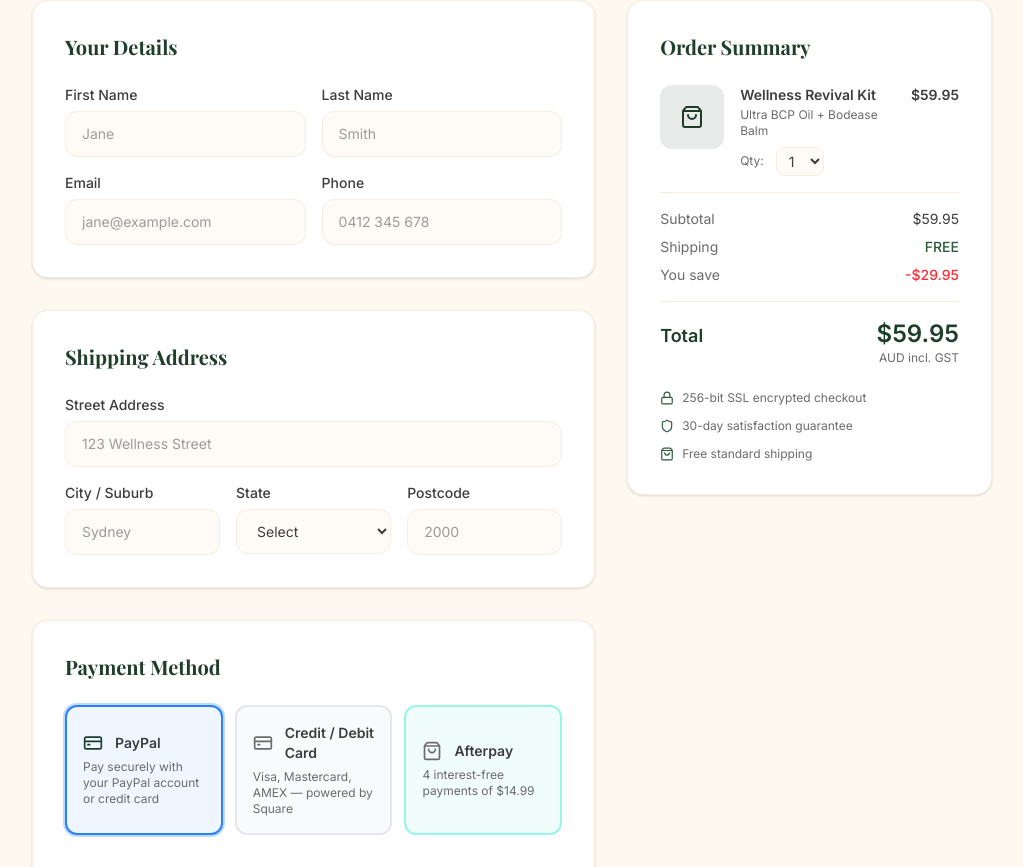
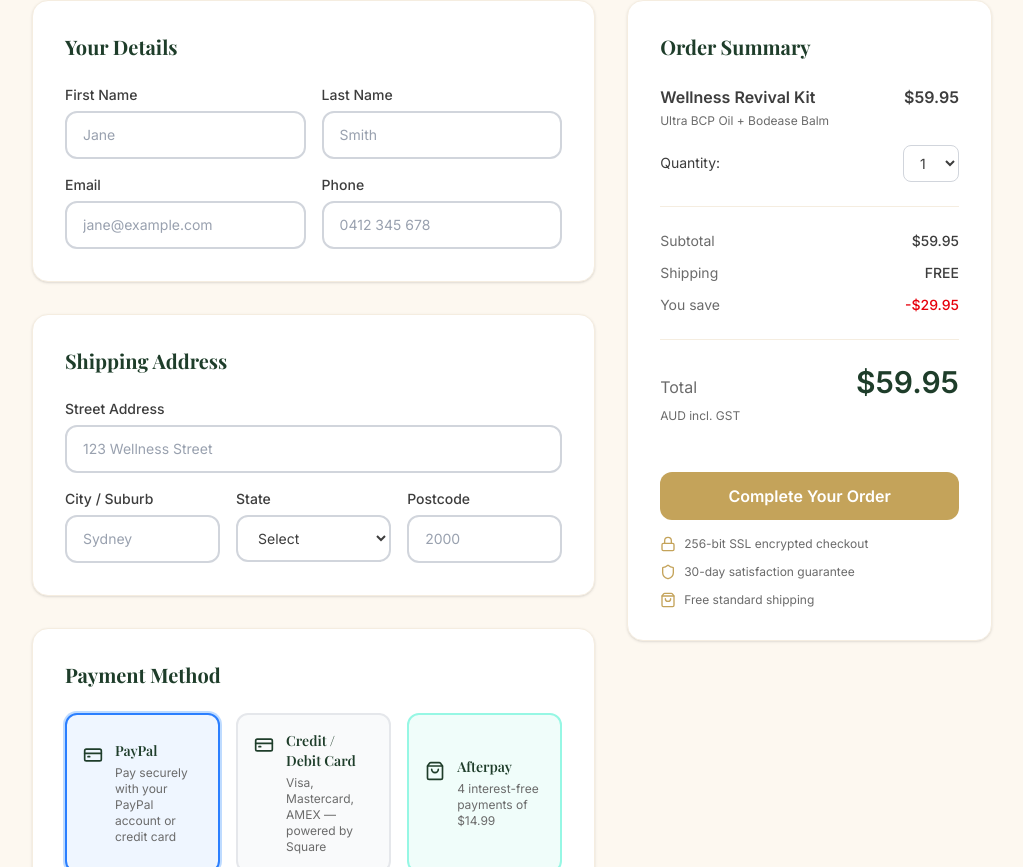
Before and after one commit to Wellnessrevival/wellness-revival, a React (Vite) app: page / in a window 1280 px wide. Shown: the part 5953-6820 px from the top of the page, without its empty margins (128-1151 px from the left). Built offline with nearby package versions, Linux system fonts and the light colour scheme.

Commit message:
Fix form field styling - make inputs clearly visible and editable

```diff
--- a/src/components/Checkout.jsx
+++ b/src/components/Checkout.jsx
@@ -265,7 +265,7 @@ export default function Checkout() {
                       value={formData.firstName}
                       onChange={handleInputChange}
                       required
-                      className="w-full px-4 py-3 rounded-xl border border-brand-cream-dark bg-brand-cream/50 text-brand-text focus:outline-none focus:ring-2 focus:ring-brand-gold/50 focus:border-brand-gold transition-all text-sm"
+                      className="w-full px-4 py-3 rounded-xl border-2 border-gray-300 bg-white text-brand-text placeholder-gray-400 focus:outline-none focus:ring-2 focus:ring-brand-gold focus:border-brand-gold transition-all text-sm"
                       placeholder="Jane"
                     />
                   </div>
@@ -277,7 +277,7 @@ export default function Checkout() {
                       value={formData.lastName}
                       onChange={handleInputChange}
                       required
-                      className="w-full px-4 py-3 rounded-xl border border-brand-cream-dark bg-brand-cream/50 text-brand-text focus:outline-none focus:ring-2 focus:ring-brand-gold/50 focus:border-brand-gold transition-all text-sm"
+                      className="w-full px-4 py-3 rounded-xl border-2 border-gray-300 bg-white text-brand-text placeholder-gray-400 focus:outline-none focus:ring-2 focus:ring-brand-gold focus:border-brand-gold transition-all text-sm"
                       placeholder="Smith"
                     />
                   </div>
@@ -289,7 +289,7 @@ export default function Checkout() {
                       value={formData.email}
                       onChange={handleInputChange}
                       required
-                      className="w-full px-4 py-3 rounded-xl border border-brand-cream-dark bg-brand-cream/50 text-brand-text focus:outline-none focus:ring-2 focus:ring-brand-gold/50 focus:border-brand-gold transition-all text-sm"
+                      className="w-full px-4 py-3 rounded-xl border-2 border-gray-300 bg-white text-brand-text placeholder-gray-400 focus:outline-none focus:ring-2 focus:ring-brand-gold focus:border-brand-gold transition-all text-sm"
                       placeholder="jane@example.com"
                     />
                   </div>
@@ -300,7 +300,7 @@ export default function Checkout() {
                       name="phone"
                       value={formData.phone}
                       onChange={handleInputChange}
-                      className="w-full px-4 py-3 rounded-xl border border-brand-cream-dark bg-brand-cream/50 text-brand-text focus:outline-none focus:ring-2 focus:ring-brand-gold/50 focus:border-brand-gold transition-all text-sm"
+                      className="w-full px-4 py-3 rounded-xl border-2 border-gray-300 bg-white text-brand-text placeholder-gray-400 focus:outline-none focus:ring-2 focus:ring-brand-gold focus:border-brand-gold transition-all text-sm"
                       placeholder="0412 345 678"
                     />
                   </div>
@@ -319,7 +319,7 @@ export default function Checkout() {
                       value={formData.address}
                       onChange={handleInputChange}
                       required
-                      className="w-full px-4 py-3 rounded-xl border border-brand-cream-dark bg-brand-cream/50 text-brand-text focus:outline-none focus:ring-2 focus:ring-brand-gold/50 focus:border-brand-gold transition-all text-sm"
+                      className="w-full px-4 py-3 rounded-xl border-2 border-gray-300 bg-white text-brand-text placeholder-gray-400 focus:outline-none focus:ring-2 focus:ring-brand-gold focus:border-brand-gold transition-all text-sm"
                       placeholder="123 Wellness Street"
                     />
                   </div>
@@ -332,7 +332,7 @@ export default function Checkout() {
                         value={formData.city}
                         onChange={handleInputChange}
                         required
-                        className="w-full px-4 py-3 rounded-xl border border-brand-cream-dark bg-brand-cream/50 text-brand-text focus:outline-none focus:ring-2 focus:ring-brand-gold/50 focus:border-brand-gold transition-all text-sm"
+                        className="w-full px-4 py-3 rounded-xl border-2 border-gray-300 bg-white text-brand-text placeholder-gray-400 focus:outline-none focus:ring-2 focus:ring-brand-gold focus:border-brand-gold transition-all text-sm"
                         placeholder="Sydney"
                       />
                     </div>
@@ -343,7 +343,7 @@ export default function Checkout() {
                         value={formData.state}
                         onChange={handleInputChange}
                         required
-                        className="w-full px-4 py-3 rounded-xl border border-brand-cream-dark bg-brand-cream/50 text-brand-text focus:outline-none focus:ring-2 focus:ring-brand-gold/50 focus:border-brand-gold transition-all text-sm"
+                        className="w-full px-4 py-3 rounded-xl border-2 border-gray-300 bg-white text-brand-text focus:outline-none focus:ring-2 focus:ring-brand-gold focus:border-brand-gold transition-all text-sm"
                       >
                         <option value="">Select</option>
                         <option value="NSW">NSW</option>
@@ -364,7 +364,7 @@ export default function Checkout() {
                         value={formData.postcode}
                         onChange={handleInputChange}
                         required
-                        className="w-full px-4 py-3 rounded-xl border border-brand-cream-dark bg-brand-cream/50 text-brand-text focus:outline-none focus:ring-2 focus:ring-brand-gold/50 focus:border-brand-gold transition-all text-sm"
+                        className="w-full px-4 py-3 rounded-xl border-2 border-gray-300 bg-white text-brand-text placeholder-gray-400 focus:outline-none focus:ring-2 focus:ring-brand-gold focus:border-brand-gold transition-all text-sm"
                         placeholder="2000"
                       />
                     </div>
@@ -372,64 +372,84 @@ export default function Checkout() {
                 </div>
               </div>
 
-              {/* Payment Method */}
+              {/* Payment Method Selection */}
               <div className="bg-white rounded-2xl p-6 md:p-8 shadow-sm border border-brand-cream-dark">
                 <h3 className="text-xl font-bold text-brand-green-dark mb-6">Payment Method</h3>
-                <div className="grid sm:grid-cols-3 gap-3">
+                <div className="grid sm:grid-cols-3 gap-4 mb-8">
                   {paymentMethods.map((method) => (
                     <button
                       key={method.id}
                       type="button"
                       onClick={() => setSelectedPayment(method.id)}
-                      className={`text-left p-4 rounded-xl border-2 transition-all ${
+                      className={`p-4 rounded-xl border-2 transition-all text-left ${
                         selectedPayment === method.id ? method.activeColor : method.color
                       }`}
                     >
-                      <div className="flex items-center gap-3 mb-1.5">
-                        <span className={`${selectedPayment === method.id ? 'text-brand-green-dark' : 'text-brand-text-light'}`}>
-                          {method.icon}
-                        </span>
-                        <span className="font-semibold text-brand-text text-sm">{method.name}</span>
+                      <div className="flex items-start gap-3">
+                        <div className="text-brand-green-dark mt-1">{method.icon}</div>
+                        <div>
+                          <h4 className="font-semibold text-brand-green-dark text-sm">{method.name}</h4>
+                          <p className="text-xs text-brand-text-light mt-1">{method.description}</p>
                         </div>
-                      <p className="text-xs text-brand-text-light">{method.description}</p>
+                      </div>
                     </button>
                   ))}
                 </div>
 
-                {/* PayPal button container */}
+                {/* PayPal Button Container */}
                 {selectedPayment === 'paypal' && (
                   <div id="paypal-button-container" className="mt-4"></div>
                 )}
 
-                {/* Square card form */}
+                {/* Square Payment Form */}
                 {selectedPayment === 'square' && (
-                  <div className="mt-4 space-y-3">
+                  <div className="space-y-4">
                     <div>
                       <label className="block text-sm font-medium text-brand-text mb-1.5">Card Number</label>
-                      <div id="sq-cardNumber" className="sq-input-container"></div>
+                      <input
+                        type="text"
+                        id="sq-cardNumber"
+                        placeholder="1234 5678 9012 3456"
+                        className="w-full px-4 py-3 rounded-xl border-2 border-gray-300 bg-white text-brand-text placeholder-gray-400 focus:outline-none focus:ring-2 focus:ring-brand-gold focus:border-brand-gold transition-all text-sm"
+                      />
                     </div>
-                    <div className="grid grid-cols-2 gap-3">
+                    <div className="grid grid-cols-3 gap-4">
                       <div>
                         <label className="block text-sm font-medium text-brand-text mb-1.5">Expiration</label>
-                        <div id="sq-expirationDate" className="sq-input-container"></div>
+                        <input
+                          type="text"
+                          id="sq-expirationDate"
+                          placeholder="MM/YY"
+                          className="w-full px-4 py-3 rounded-xl border-2 border-gray-300 bg-white text-brand-text placeholder-gray-400 focus:outline-none focus:ring-2 focus:ring-brand-gold focus:border-brand-gold transition-all text-sm"
+                        />
                       </div>
                       <div>
                         <label className="block text-sm font-medium text-brand-text mb-1.5">CVV</label>
-                        <div id="sq-cvv" className="sq-input-container"></div>
-                      </div>
+                        <input
+                          type="text"
+                          id="sq-cvv"
+                          placeholder="123"
+                          className="w-full px-4 py-3 rounded-xl border-2 border-gray-300 bg-white text-brand-text placeholder-gray-400 focus:outline-none focus:ring-2 focus:ring-brand-gold focus:border-brand-gold transition-all text-sm"
+                        />
                       </div>
                       <div>
                         <label className="block text-sm font-medium text-brand-text mb-1.5">Postal Code</label>
-                      <div id="sq-postalCode" className="sq-input-container"></div>
+                        <input
+                          type="text"
+                          id="sq-postalCode"
+                          placeholder="2000"
+                          className="w-full px-4 py-3 rounded-xl border-2 border-gray-300 bg-white text-brand-text placeholder-gray-400 focus:outline-none focus:ring-2 focus:ring-brand-gold focus:border-brand-gold transition-all text-sm"
+                        />
+                      </div>
                     </div>
                   </div>
                 )}
 
-                {/* Afterpay container */}
+                {/* Afterpay Info */}
                 {selectedPayment === 'afterpay' && (
-                  <div id="afterpay-container" className="mt-4 bg-teal-50 rounded-xl p-4 border border-teal-200">
-                    <p className="text-sm text-teal-700 font-medium">
-                      Pay in 4 interest-free installments of ${(total / 4).toFixed(2)} AUD with Afterpay
+                  <div className="bg-teal-50 p-4 rounded-xl border border-teal-200">
+                    <p className="text-sm text-brand-text">
+                      You'll receive 4 payments of <strong>${(total / 4).toFixed(2)} AUD</strong> due every 2 weeks.
                     </p>
                   </div>
                 )}
@@ -441,85 +461,70 @@ export default function Checkout() {
               <div className="bg-white rounded-2xl p-6 md:p-8 shadow-sm border border-brand-cream-dark sticky top-24">
                 <h3 className="text-xl font-bold text-brand-green-dark mb-6">Order Summary</h3>
 
-                {/* Kit item */}
-                <div className="flex items-start gap-4 pb-4 border-b border-brand-cream-dark">
-                  <div className="w-16 h-16 bg-brand-green-dark/10 rounded-xl flex items-center justify-center flex-shrink-0">
-                    <ShoppingBag size={24} className="text-brand-green-dark" />
+                <div className="space-y-4 pb-6 border-b border-brand-cream-dark">
+                  <div className="flex items-start justify-between gap-4">
+                    <div>
+                      <p className="font-semibold text-brand-text">Wellness Revival Kit</p>
+                      <p className="text-xs text-brand-text-light mt-1">Ultra BCP Oil + Bodease Balm</p>
                     </div>
-                  <div className="flex-1">
-                    <p className="font-semibold text-brand-text text-sm">Wellness Revival Kit</p>
-                    <p className="text-xs text-brand-text-light mt-0.5">Ultra BCP Oil + Bodease Balm</p>
-                    <div className="flex items-center gap-3 mt-2">
-                      <label className="text-xs text-brand-text-light">Qty:</label>
+                    <p className="font-semibold text-brand-text">${kitPrice.toFixed(2)}</p>
+                  </div>
+
+                  <div className="flex items-center justify-between">
+                    <label className="text-sm text-brand-text">Quantity:</label>
                     <select
                       value={quantity}
-                        onChange={(e) => setQuantity(Number(e.target.value))}
-                        className="px-2 py-1 rounded-lg border border-brand-cream-dark text-sm bg-brand-cream/50 text-brand-text"
+                      onChange={(e) => setQuantity(parseInt(e.target.value))}
+                      className="px-3 py-2 rounded-lg border border-gray-300 bg-white text-brand-text text-sm"
                     >
-                        {[1, 2, 3, 4, 5].map((n) => (
-                          <option key={n} value={n}>{n}</option>
+                      {[1, 2, 3, 4, 5].map((num) => (
+                        <option key={num} value={num}>{num}</option>
                       ))}
                     </select>
                   </div>
                 </div>
-                  <p className="font-semibold text-brand-text text-sm">${total}</p>
-                </div>
 
-                {/* Pricing breakdown */}
-                <div className="py-4 space-y-2 border-b border-brand-cream-dark">
+                <div className="space-y-3 py-6 border-b border-brand-cream-dark">
                   <div className="flex justify-between text-sm">
                     <span className="text-brand-text-light">Subtotal</span>
-                    <span className="text-brand-text">${total}</span>
+                    <span className="text-brand-text font-medium">${total}</span>
                   </div>
                   <div className="flex justify-between text-sm">
                     <span className="text-brand-text-light">Shipping</span>
-                    <span className="text-brand-green font-medium">FREE</span>
+                    <span className="text-brand-text font-medium">FREE</span>
                   </div>
                   <div className="flex justify-between text-sm">
                     <span className="text-brand-text-light">You save</span>
-                    <span className="text-red-500 font-medium">-${(29.95 * quantity).toFixed(2)}</span>
+                    <span className="text-red-600 font-medium">-${(29.95 * quantity).toFixed(2)}</span>
                   </div>
                 </div>
 
-                {/* Total */}
-                <div className="flex justify-between items-baseline pt-4 mb-6">
-                  <span className="text-lg font-bold text-brand-green-dark">Total</span>
-                  <div className="text-right">
-                    <span className="text-2xl font-bold text-brand-green-dark">${total}</span>
-                    <span className="block text-xs text-brand-text-light">AUD incl. GST</span>
+                <div className="py-6 mb-6">
+                  <div className="flex justify-between items-baseline">
+                    <span className="text-brand-text-light">Total</span>
+                    <span className="text-3xl font-bold text-brand-green-dark">${total}</span>
                   </div>
+                  <p className="text-xs text-brand-text-light mt-2">AUD incl. GST</p>
                 </div>
 
-                {selectedPayment === 'afterpay' && (
-                  <div className="bg-teal-50 rounded-xl p-3 mb-4 text-center">
-                    <p className="text-xs text-teal-700 font-medium">
-                      or 4 interest-free payments of ${(total / 4).toFixed(2)} with Afterpay
-                    </p>
-                  </div>
-                )}
-
-                {/* Submit button - only show for non-PayPal methods */}
-                {selectedPayment !== 'paypal' && (
                 <button
                   type="submit"
-                    className="w-full bg-brand-gold hover:bg-brand-gold-light text-white py-4 rounded-full text-lg font-semibold transition-all shadow-lg hover:shadow-xl hover:-translate-y-0.5 cursor-pointer"
+                  className="w-full bg-brand-gold hover:bg-brand-gold/90 text-white font-semibold py-3 rounded-xl transition-colors mb-4"
                 >
                   Complete Your Order
                 </button>
-                )}
 
-                {/* Trust signals */}
-                <div className="mt-6 space-y-3">
-                  <div className="flex items-center gap-2 text-brand-text-light text-xs">
-                    <Lock size={14} className="text-brand-green flex-shrink-0" />
+                <div className="space-y-3 text-xs text-brand-text-light">
+                  <div className="flex items-center gap-2">
+                    <Lock size={16} className="text-brand-gold" />
                     <span>256-bit SSL encrypted checkout</span>
                   </div>
-                  <div className="flex items-center gap-2 text-brand-text-light text-xs">
-                    <Shield size={14} className="text-brand-green flex-shrink-0" />
+                  <div className="flex items-center gap-2">
+                    <Shield size={16} className="text-brand-gold" />
                     <span>30-day satisfaction guarantee</span>
                   </div>
-                  <div className="flex items-center gap-2 text-brand-text-light text-xs">
-                    <ShoppingBag size={14} className="text-brand-green flex-shrink-0" />
+                  <div className="flex items-center gap-2">
+                    <ShoppingBag size={16} className="text-brand-gold" />
                     <span>Free standard shipping</span>
                   </div>
                 </div>
```
Lines whose indentation alone changed are shown as unchanged.
